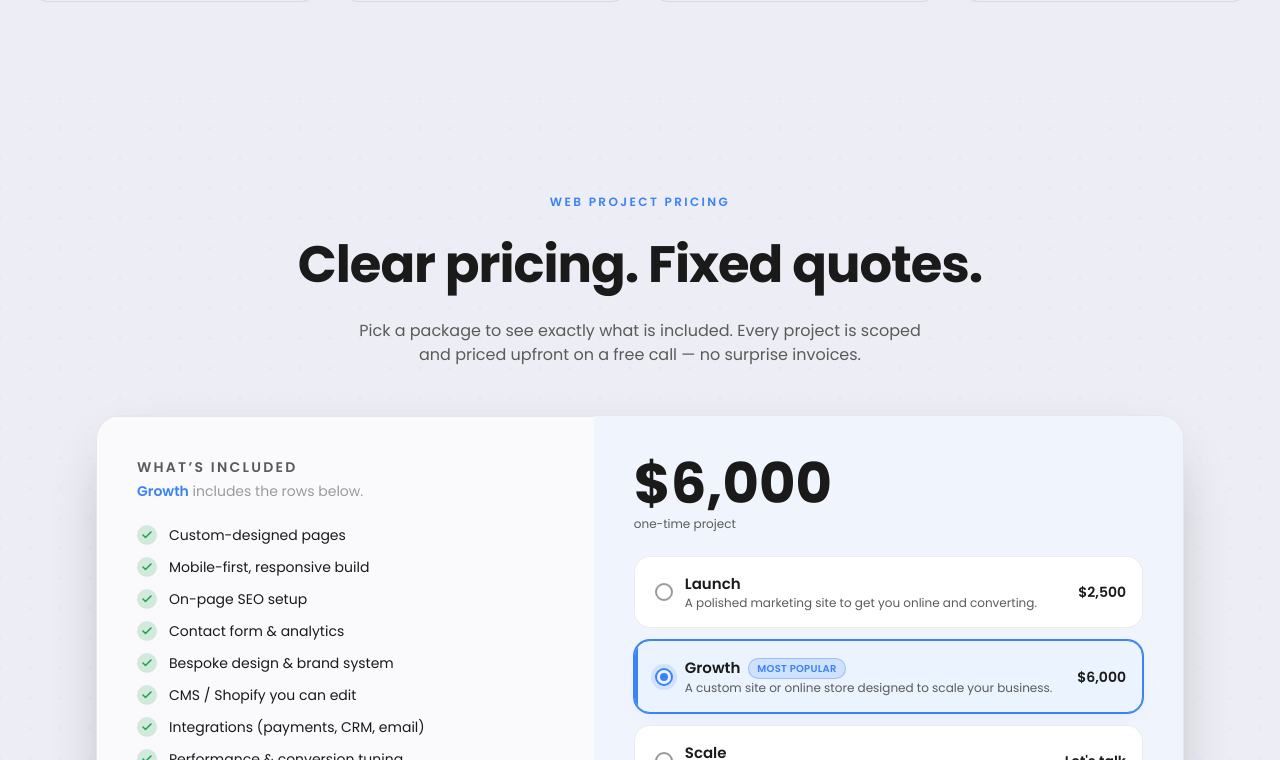
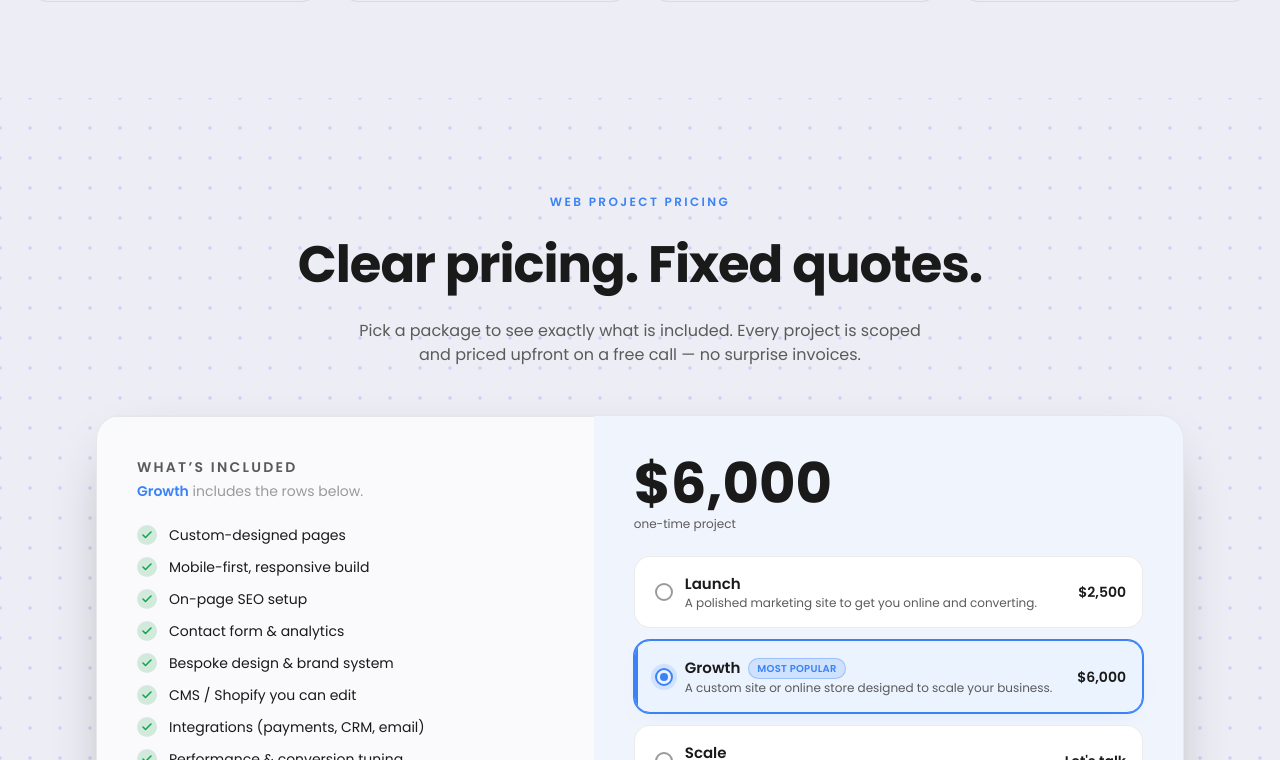
Before and after one commit to JonyMohmmad/the-sunday, a Next.js app: page / in a window 1280 px wide. Shown: the part 5280-6040 px from the top of the page. Built offline with nearby package versions, Linux system fonts and the light colour scheme; no server answers.

Commit message:
Make MagneticGrid visible on the pricing section
Default pale blue-violet at 0.1 opacity was effectively invisible on the
light theme. Use a mid-indigo with higher base opacity / radius so the grid
reads on both light and dark themes at rest.

Co-Authored-By: Claude Opus 4.8 <noreply@anthropic.com>

```diff
--- a/components/sections/PricingSection.tsx
+++ b/components/sections/PricingSection.tsx
@@ -66,7 +66,13 @@ export default function PricingSection() {
 
   return (
     <section id="pricing" aria-labelledby="pricing-heading" className="py-24 relative z-10 overflow-hidden">
-      <MagneticGrid />
+      <MagneticGrid
+        dotColor="rgba(99,102,241,VALUE)"
+        baseOpacity={0.22}
+        dotRadius={1.8}
+        maxDisplacement={48}
+        influence={2400}
+      />
       <div className="relative z-10 max-w-6xl mx-auto px-4 sm:px-6 lg:px-8">
         <motion.div
           ref={ref}
```
